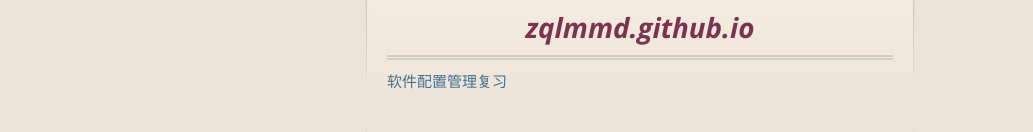
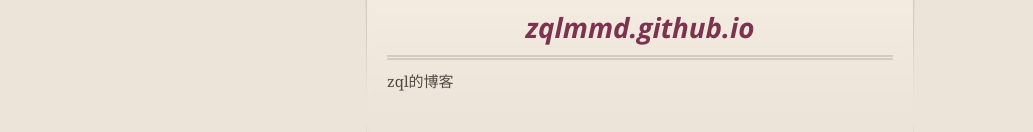
Before and after one commit to zqlmmd/zqlmmd.github.io, a plain HTML site: page index.html in a window 1280 px wide. Shown: the part 219-351 px from the top of the page, without its empty margins (0-1033 px from the left). Drawn offline with nearby package versions, Linux system fonts and the light colour scheme.

Commit message:
Revert "添加链接"
This reverts commit 848a37734e76e9495a0ebcb9bdfbec871541778a.

```diff
--- a/index.html
+++ b/index.html
@@ -48,7 +48,7 @@
         <h1>
 <a id="zqlmmdgithubio" class="anchor" href="#zqlmmdgithubio" aria-hidden="true"><span aria-hidden="true" class="octicon octicon-link"></span></a>zqlmmd.github.io</h1>
 
-<a href="#"><p>软件配置管理复习</p></a>
+<p>zql的博客</p>
       </section>
 
       <footer>
```
